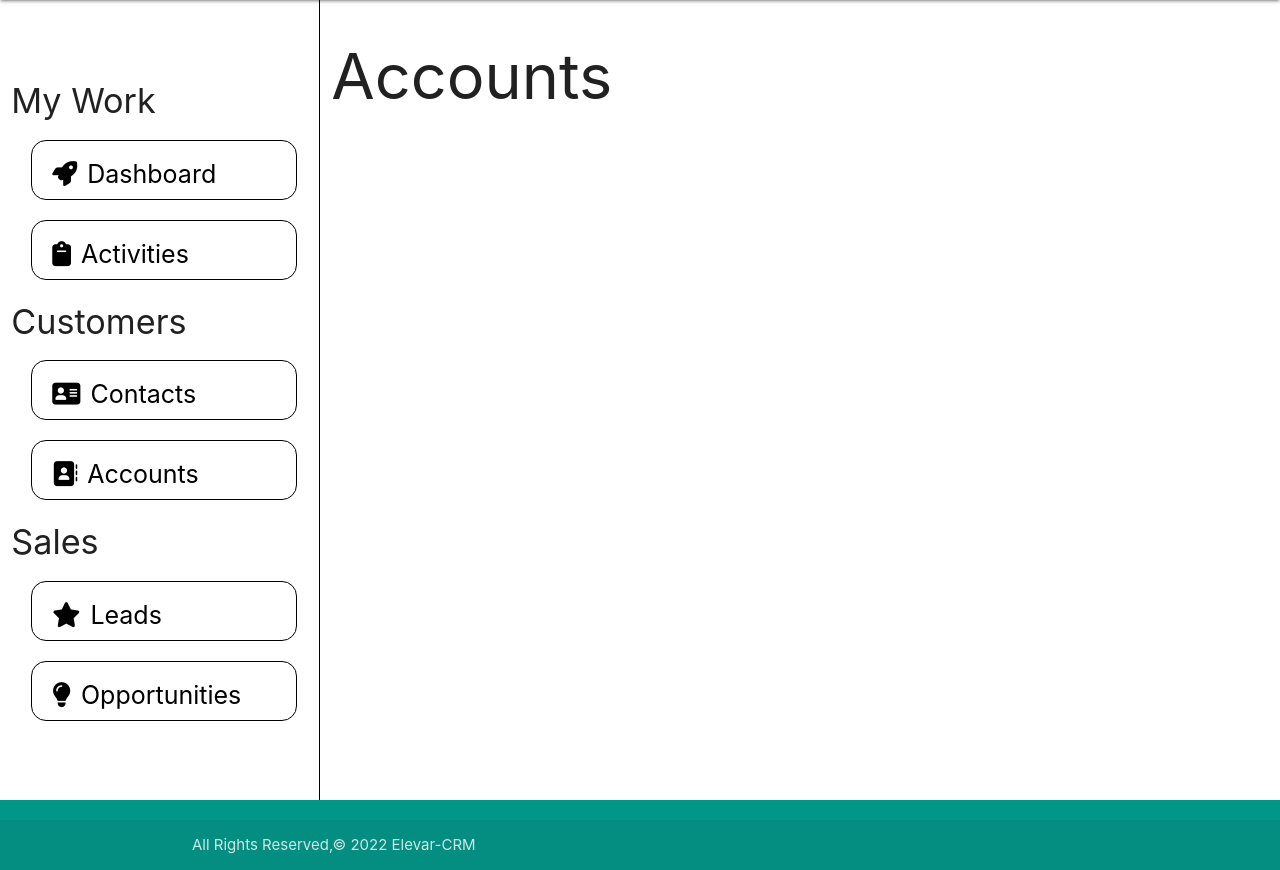
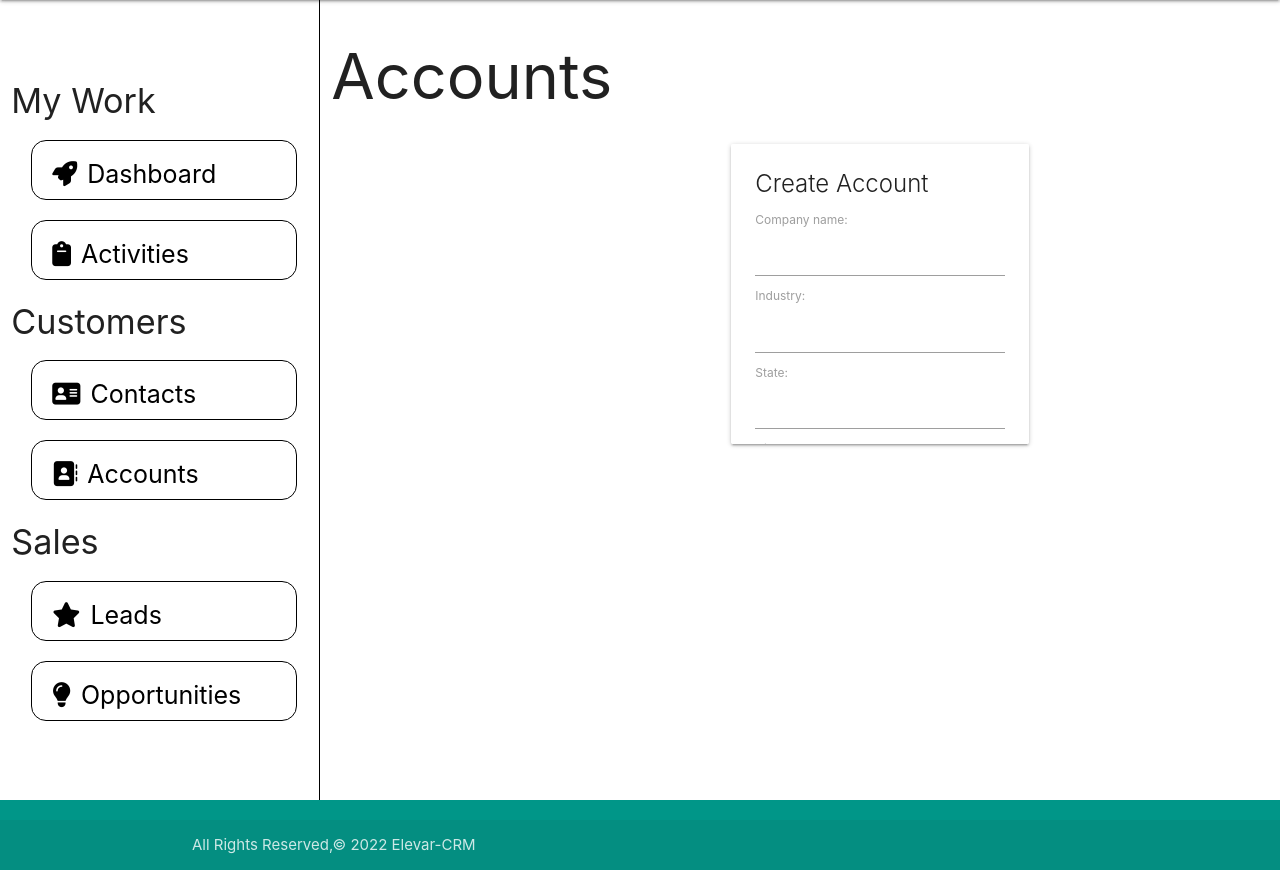
Before and after one commit to SunghunP/Elevar_crm, a Django app: page /account/ in a window 1280 px wide. Shown: the part 64-934 px from the top of the page. Run offline with Django 4.2, Linux system fonts and the light colour scheme; the visitor is signed in with stand-in values (Sample User, id 1); some libraries are stand-ins or nearby versions.

Commit message:
renders create a account form to the account_index template

```diff
--- a/main_app/forms.py
+++ b/main_app/forms.py
@@ -1,7 +1,12 @@
 from django.forms import ModelForm
-from .models import Contact
+from .models import Contact, Account
 
 class ContactForm(ModelForm):
     class Meta:
         model = Contact
         fields = ['first_name', 'last_name', 'title', 'phone', 'email']
+
+class AccountForm(ModelForm):
+    class Meta:
+        model = Account
+        fields = ['company_name', 'industry', 'state', 'city', 'country', 'zip', 'description']
--- a/main_app/templates/account/index.html
+++ b/main_app/templates/account/index.html
@@ -3,6 +3,8 @@
 
 <h1>Accounts</h1>
 
+<div class="row">
+  <div class="col s5">
     {% for account in accounts %}
       <a href="{% url 'account_detail' account.id %}">
         <div class="card">
@@ -12,5 +14,18 @@
         </div>
       </a>
     {% endfor %}
-
+  </div>
+  <div class="col s4">
+    <div class="card">
+      {% comment %} Todo css style create_account div to show full form {% endcomment %}
+      <div class="card-content create_account">
+        <span class='card-title'>Create Account</span>
+        <form action="{% url 'account_create'%}" method="post">
+          {% csrf_token %}
+          {{ account_form.as_p }}
+          <input type="submit" class="btn" value="Submit">
+        </form>
+      </div>
+    </div>
+</div>
 {% endblock %}
--- a/main_app/urls.py
+++ b/main_app/urls.py
@@ -20,7 +20,7 @@
     # # detail route for account
     path('account/<int:account_id>/', views.account_detail, name="account_detail"),
     # create route for account
-    path('account/create/', views.AccountCreate.as_view(), name="account_create"),
+    path('account/create/', views.account_create, name="account_create"),
     # update route for account
     path('account/<int:pk>/update', views.AccountUpdate.as_view(), name="account_update"),
     # delete route for card
--- a/main_app/views.py
+++ b/main_app/views.py
@@ -9,7 +9,7 @@
 import uuid
 import boto3
 from .models import Account, Contact, Photo, Product
-from .forms import ContactForm
+from .forms import ContactForm, AccountForm
 
 S3_BASE_URL = 'https://s3.us-west-2.amazonaws.com/'
 BUCKET = 'elevar-crm-project'
@@ -50,7 +50,11 @@
 @login_required
 def account_index(request):
     accounts = Account.objects.filter(user=request.user)
-    return render(request, 'account/index.html', {'accounts': accounts})
+    account_form = AccountForm()
+    return render(request, 'account/index.html', {
+        'accounts': accounts,
+        'account_form': account_form,
+    })
 
 
 @login_required
@@ -71,16 +75,15 @@
     })
 
 
+@login_required
+def account_create(request):
+    form = AccountForm(request.POST)
+    if form.is_valid():
+        new_contact = form.save(commit=False)
+        new_contact.user = request.user
+        new_contact.save()
+    return redirect('account_index')
 
-
-class AccountCreate(LoginRequiredMixin, CreateView):
-    model = Account
-    fields = ['company_name', 'industry', 'state', 'city', 'country', 'zip', 'description']
-
-    def form_valid(self, form):
-        ## this is assigning the logged in user
-        form.instance.user = self.request.user
-        return super().form_valid(form)
 
 class AccountUpdate(LoginRequiredMixin, UpdateView):
     model = Account
```
Lines whose indentation alone changed are shown as unchanged.
